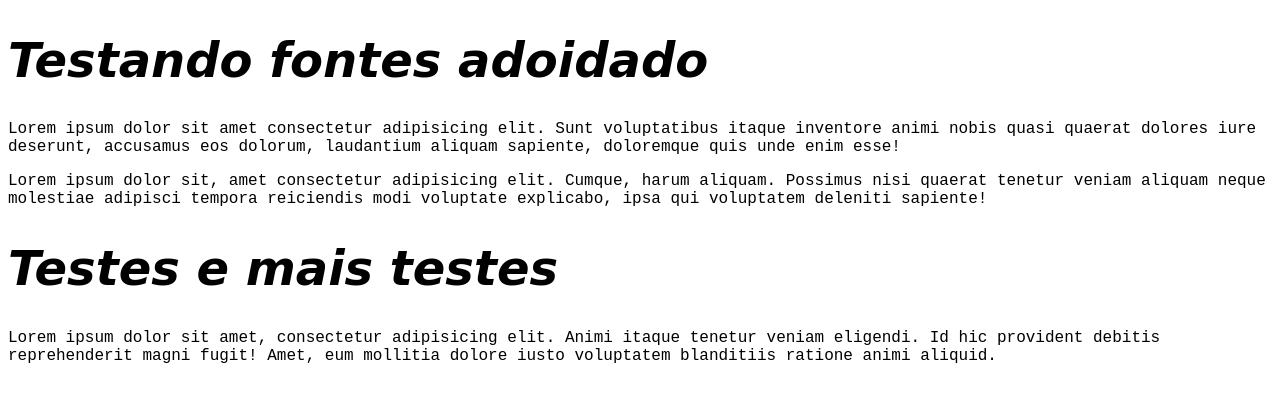
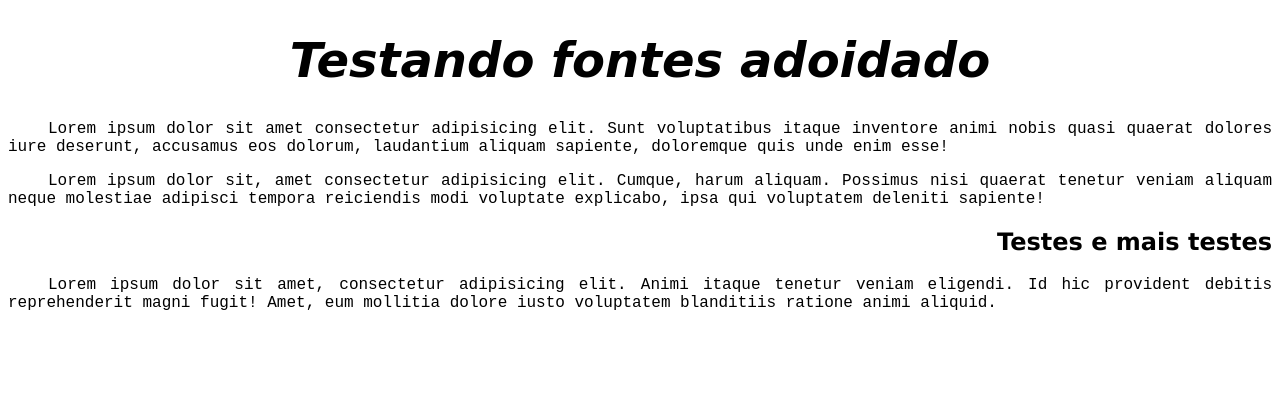
Before and after one commit to AdsonGuyllan/Studies-HTML-CSS, a plain HTML site: page aula 17/index.html in a window 1280 px wide. Drawn offline with Linux system fonts and the light colour scheme.

Commit message:
Fontes em CSS

```diff
--- a/aula 17/index.html
+++ b/aula 17/index.html
@@ -24,6 +24,15 @@
             font-style > font-weight > font-size > font-family
             */
             font: italic bolder 3em cursive;
+            text-align: center;
+        }
+        h2{
+            font-family: Verdana, Geneva, Tahoma, sans-serif;
+            text-align: right;
+        }
+        p{
+            text-indent: 40px;
+            text-align: justify;
         }
     </style>
 </head>
@@ -31,7 +40,7 @@
     <h1>Testando fontes adoidado</h1>
     <p>Lorem ipsum dolor sit amet consectetur adipisicing elit. Sunt voluptatibus itaque inventore animi nobis quasi quaerat dolores iure deserunt, accusamus eos dolorum, laudantium aliquam sapiente, doloremque quis unde enim esse!</p>
     <p>Lorem ipsum dolor sit, amet consectetur adipisicing elit. Cumque, harum aliquam. Possimus nisi quaerat tenetur veniam aliquam neque molestiae adipisci tempora reiciendis modi voluptate explicabo, ipsa qui voluptatem deleniti sapiente!</p>
-    <h1>Testes e mais testes</h1>
+    <h2>Testes e mais testes</h2>
     <p>Lorem ipsum dolor sit amet, consectetur adipisicing elit. Animi itaque tenetur veniam eligendi. Id hic provident debitis reprehenderit magni fugit! Amet, eum mollitia dolore iusto voluptatem blanditiis ratione animi aliquid.</p>
 </body>
 </html>
```
